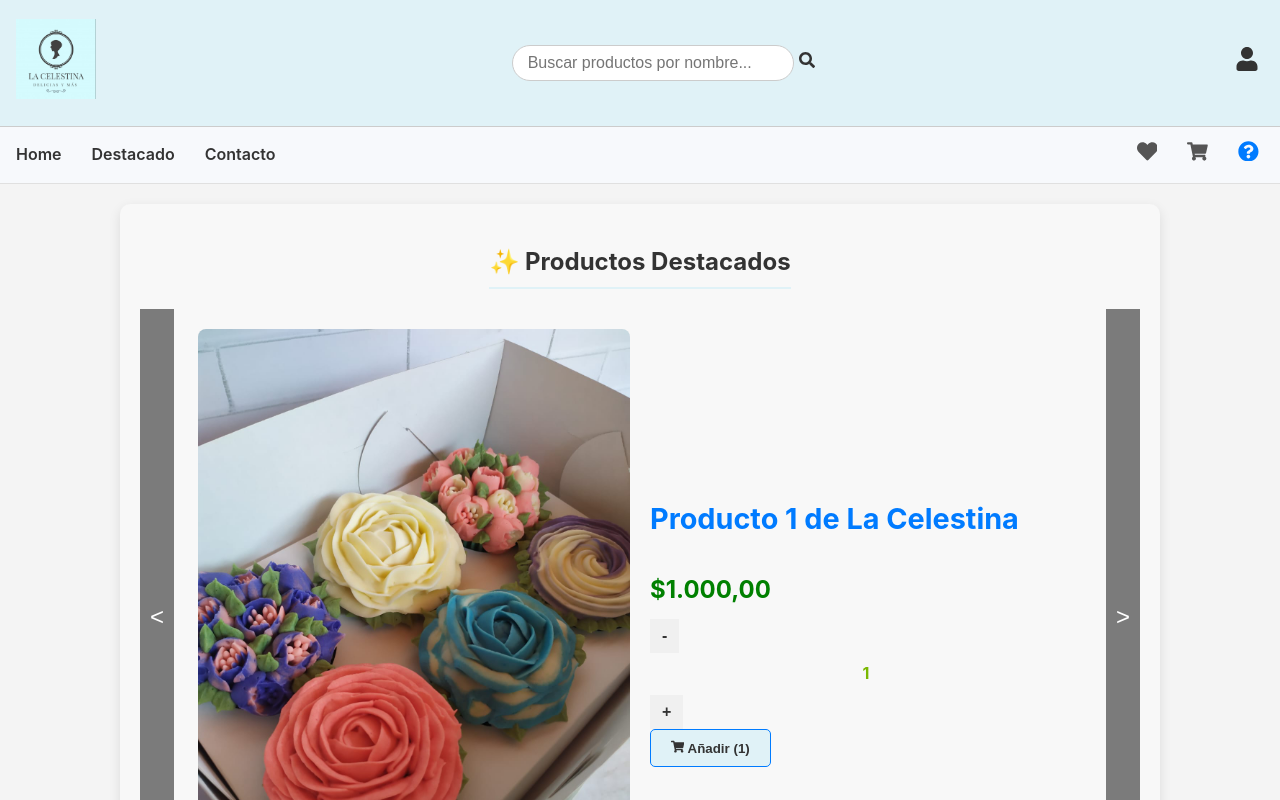
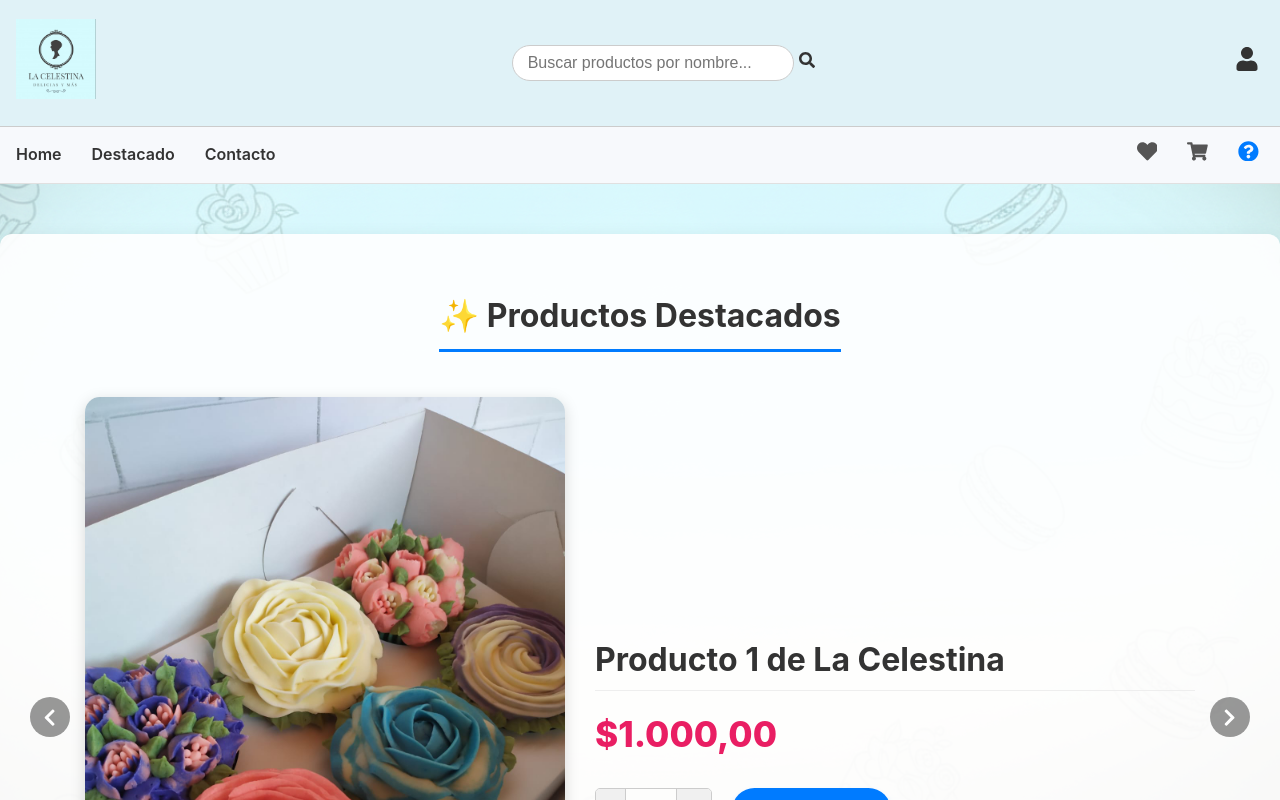
Before and after one commit to leandromonty/proyecto-ecommerce, a React (Create React App) app: page / in a window 1280 px wide. Shown: the top 800 px of the page. Built offline with nearby package versions, Linux system fonts and the light colour scheme.

Commit message:
Ftriviñod

```diff
--- a/src/App.css
+++ b/src/App.css
@@ -8,7 +8,15 @@ body {
         sans-serif;
     -webkit-font-smoothing: antialiased;
     -moz-osx-font-smoothing: grayscale;
-    background-color: #f4f4f4;
+
+    /* 🚨 IMPLEMENTACIÓN DE LA IMAGEN DE FONDO */
+    background-image: url('./assets/Background.png');
+    background-size: cover;
+    background-position: center;
+    background-attachment: fixed; /* Mantiene el fondo fijo al hacer scroll */
+    background-repeat: no-repeat;
+
+    background-color: #f4f4f4; /* Tu color de fondo original (fallback) */
     color: #333;
     line-height: 1.6;
 }
@@ -84,7 +92,7 @@ a {
     padding: 50px 20px;
     font-size: 1.2rem;
     color: #6c757d;
-    background-color: white;
+    background-color: white; /* YA TENÍA FONDO BLANCO */
     border-radius: 8px;
     margin-top: 20px;
 }
@@ -118,3 +126,14 @@ a {
     outline: 2px solid #007bff;
     border-color: #007bff;
 }
+
+/* --- ESTILO PARA TARJETAS DE PRODUCTO EN GRILLA (NUEVO) --- */
+/* 🚨 Usa esta clase en tu componente ProductCard/ProductGrid */
+.product-card-base {
+    background-color: white;
+    border-radius: 8px;
+    box-shadow: 0 4px 12px rgba(0, 0, 0, 0.05);
+    transition: transform 0.2s;
+    overflow: hidden;
+    /* Ajusta otros estilos si es necesario */
+}
--- a/src/App.jsx
+++ b/src/App.jsx
@@ -310,6 +310,7 @@ const App = () => {
 
                 />
 
+
                 {/* ✅ COLUMNA 2: PRODUCTOS Y PAGINACIÓN */}
                 <main className="product-area">
                     <div className="sort-bar">
--- a/src/components/FeaturedSlider/FeaturedSlider.css
+++ b/src/components/FeaturedSlider/FeaturedSlider.css
@@ -1,21 +1,25 @@
 /* src/components/FeaturedSlider/FeaturedSlider.css */
 
 .slider-section {
-  max-width: 1000px;
-  margin: 20px auto;
-  padding: 20px;
-  background-color: #f8f8f8;
-  border-radius: 10px;
-  box-shadow: 0 4px 12px rgba(0, 0, 0, 0.1);
+  max-width: 9000px;
+  margin: 50px auto;
+  padding: 30px 20px; /* Aumento del padding */
+
+  /* 🚨 CAMBIO MODERNO: Fondo blanco semi-transparente para integrarse al body */
+  background-color: rgba(255, 255, 255, 0.9);
+
+  border-radius: 12px; /* Bordes más suaves */
+  box-shadow: 0 6px 20px rgba(0, 0, 0, 0.1); /* Sombra más pronunciada */
   text-align: center;
 }
 
 .slider-section h2 {
   color: #333;
-  margin-bottom: 20px;
-  border-bottom: 2px solid #e0f2f7;
+  margin-bottom: 25px; /* Más espacio */
+  border-bottom: 3px solid #007bff; /* Color más visible */
   display: inline-block;
-  padding-bottom: 5px;
+  padding-bottom: 8px;
+  font-size: 2rem;
 }
 
 .slider-container {
@@ -32,73 +36,140 @@
   justify-content: center;
   width: 100%;
   padding: 20px;
-  transition: opacity 0.5s ease;
+  transition: transform 0.8s ease-in-out; /* Animación más suave */
 }
 
 .slider-item img {
-  width: 45%;
+  width: 40%; /* Un poco más pequeña */
   height: auto;
-  border-radius: 8px;
-  margin-right: 20px;
+  object-fit: cover;
+  border-radius: 15px; /* Bordes redondeados */
+  margin-right: 30px;
+  box-shadow: 0 4px 15px rgba(0, 0, 0, 0.15);
 }
 
 .item-info {
-  width: 45%;
+  width: 50%; /* Más espacio para la info */
   text-align: left;
 }
 
 .item-info h3 {
-  color: #007bff;
-  font-size: 1.8rem;
+  color: #333; /* Color de texto más neutral */
+  font-size: 2rem;
+  margin-bottom: 10px;
+  border-bottom: 1px solid #eee;
+  padding-bottom: 5px;
 }
 
 .price {
-  font-size: 1.5rem;
-  color: green;
-  font-weight: bold;
-  margin: 10px 0;
+  /* 🚨 CAMBIO MODERNO: Precio más elegante */
+  font-size: 2.2rem;
+  color: #e91e63; /* Un color vibrante para el precio (ej. Rosa) */
+  font-weight: 800; /* Extra bold */
+  margin: 15px 0 25px 0;
 }
 
+/* --- ESTILOS DE BOTÓN DE COMPRA --- */
 .buy-btn {
-  background-color: #e0f2f7;
-  color: #333;
-  border: 1px solid #007bff;
-  padding: 10px 20px;
+  background-color: #007bff; /* Azul fuerte */
+  color: white;
+  border: none; /* Quitamos el borde */
+  padding: 12px 25px;
   cursor: pointer;
-  border-radius: 5px;
+  border-radius: 30px; /* Botón píldora */
   font-weight: bold;
-  transition: background-color 0.3s;
+  font-size: 1.1rem;
+  transition: background-color 0.3s, transform 0.2s;
+  box-shadow: 0 4px 6px rgba(0, 123, 255, 0.2);
+  display: flex;
+  align-items: center;
+  justify-content: center;
+  gap: 10px;
 }
 
 .buy-btn:hover {
-  background-color: #c9e6ec;
+  background-color: #0056b3;
+  transform: translateY(-2px);
 }
 
+/* --- ESTILOS DE BOTONES DEL SLIDER (< y >) --- */
 .slider-btn {
-  background: rgba(0, 0, 0, 0.5);
+  /* 🚨 CAMBIO MODERNO: Botones discretos y circulares */
+  background: rgba(0, 0, 0, 0.4);
   color: white;
   border: none;
-  padding: 15px 10px;
+  border-radius: 50%; /* Circular */
+  width: 40px;
+  height: 40px;
+  display: flex;
+  align-items: center;
+  justify-content: center;
+  position: absolute;
+  top: 50%;
+  transform: translateY(-50%);
   cursor: pointer;
   z-index: 10;
-  font-size: 1.5rem;
-  transition: background 0.3s;
-  height: 100%;
-  position: absolute;
+  font-size: 1.2rem;
+  transition: background 0.3s, color 0.3s;
+}
+
+.slider-btn:hover {
+  background: #007bff;
+  color: white;
 }
 
 .slider-btn.prev {
-  left: 0;
+  left: 10px; /* Separación del borde */
 }
 
 .slider-btn.next {
-  right: 0;
+  right: 10px; /* Separación del borde */
 }
+
+/* --- ESTILOS DE CONTROL DE CANTIDAD (+/-) --- */
+.add-to-cart-control {
+    display: flex;
+    align-items: center;
+    gap: 20px;
+}
+
+.quantity-selector {
+    display: flex;
+    border: 1px solid #ccc;
+    border-radius: 5px;
+    overflow: hidden;
+}
+
+.quantity-selector button {
+    background-color: #f8f8f8;
+    color: #333;
+    padding: 8px 15px;
+    font-size: 1rem;
+    font-weight: bold;
+    transition: background-color 0.2s;
+}
+
+.quantity-selector button:hover:not(:disabled) {
+    background-color: #e9ecef;
+}
+
+.quantity-selector span {
+    padding: 8px 10px;
+    font-weight: bold;
+    display: flex;
+    align-items: center;
+    justify-content: center;
+    min-width: 30px;
+    border-left: 1px solid #ccc;
+    border-right: 1px solid #ccc;
+}
+
 
 /* Adaptación a móvil */
 @media (max-width: 768px) {
   .slider-item {
     flex-direction: column;
+    padding: 10px;
   }
 
   .slider-item img, .item-info {
@@ -106,8 +177,26 @@
     margin-right: 0;
   }
 
+  .slider-item img {
+      height: 200px;
+  }
+
   .item-info {
     margin-top: 15px;
     text-align: center;
   }
+
+  .add-to-cart-control {
+      flex-direction: column;
+      gap: 15px;
+  }
+
+  .quantity-selector {
+      width: 100%;
+      justify-content: center;
+  }
+
+  .buy-btn {
+      width: 100%;
+  }
 }
--- a/src/components/FeaturedSlider/FeaturedSlider.jsx
+++ b/src/components/FeaturedSlider/FeaturedSlider.jsx
@@ -1,7 +1,8 @@
 // src/components/FeaturedSlider/FeaturedSlider.jsx
 import React, { useState } from 'react';
 import './FeaturedSlider.css';
-import { FaShoppingCart } from 'react-icons/fa';
+// 🚨 Línea CORREGIDA: Incluye los íconos de carrito y las flechas de navegación
+import { FaShoppingCart, FaChevronLeft, FaChevronRight } from 'react-icons/fa';
 
 // Recibe onUpdateCart desde App.jsx
 const FeaturedSlider = ({ products, onUpdateCart }) => {
@@ -55,7 +56,11 @@ const FeaturedSlider = ({ products, onUpdateCart }) => {
         <div className="slider-section">
             <h2>✨ Productos Destacados</h2>
             <div className="slider-container">
-                <button className="slider-btn prev" onClick={goToPrev}>&lt;</button>
+
+                {/* 🚨 Botón Anterior con FaChevronLeft */}
+                <button className="slider-btn prev" onClick={goToPrev}>
+                    <FaChevronLeft />
+                </button>
 
                 <div className="slider-item">
                     <img
@@ -66,7 +71,9 @@ const FeaturedSlider = ({ products, onUpdateCart }) => {
                         <h3>{currentProduct.name}</h3>
                         <p className="price">${priceDisplay}</p>
 
-                        {/* Control de Cantidad (+ / -) y Botón de Añadir */}
+                        {/* Control de Cantidad (+ / -) y Botón de Añadir
+                            🚨 ESTA SECCIÓN MANTIENE TU ESTRUCTURA ORIGINAL
+                        */}
                         <div className="add-to-cart-control">
                             <div className="quantity-selector">
                                 <button
@@ -92,7 +99,10 @@ const FeaturedSlider = ({ products, onUpdateCart }) => {
                     </div>
                 </div>
 
-                <button className="slider-btn next" onClick={goToNext}>&gt;</button>
+                {/* 🚨 Botón Siguiente con FaChevronRight */}
+                <button className="slider-btn next" onClick={goToNext}>
+                    <FaChevronRight />
+                </button>
             </div>
         </div>
     );
--- a/src/components/ProductGrid/ProductGrid.css
+++ b/src/components/ProductGrid/ProductGrid.css
@@ -26,6 +26,7 @@
 
 
 .product-card {
+    background-color: white;
     border: 1px solid #eee;
     border-radius: 8px;
     overflow: visible;
@@ -109,8 +110,8 @@
 
 /* Botón grande 'Agregar' */
 .add-btn.initial {
-    background-color: #7ab801;
-    color: white;
+    background-color: #e0f2f7;
+    color: #007bff;
     border: none;
     padding: 10px 15px;
     border-radius: 4px;
@@ -127,7 +128,7 @@
 }
 
 .add-btn.initial:hover {
-    background-color: #5f9000;
+    background-color: #d1e8ee;
 }
 
 
```
Also changed, not shown: src/components/ProductCard/ProductCard.jsx (added, +140 -0 lines), src/assets/Background.png (added), src/assets/Background2.png (added), src/components/ProductCard/ProductCard.css (added).
